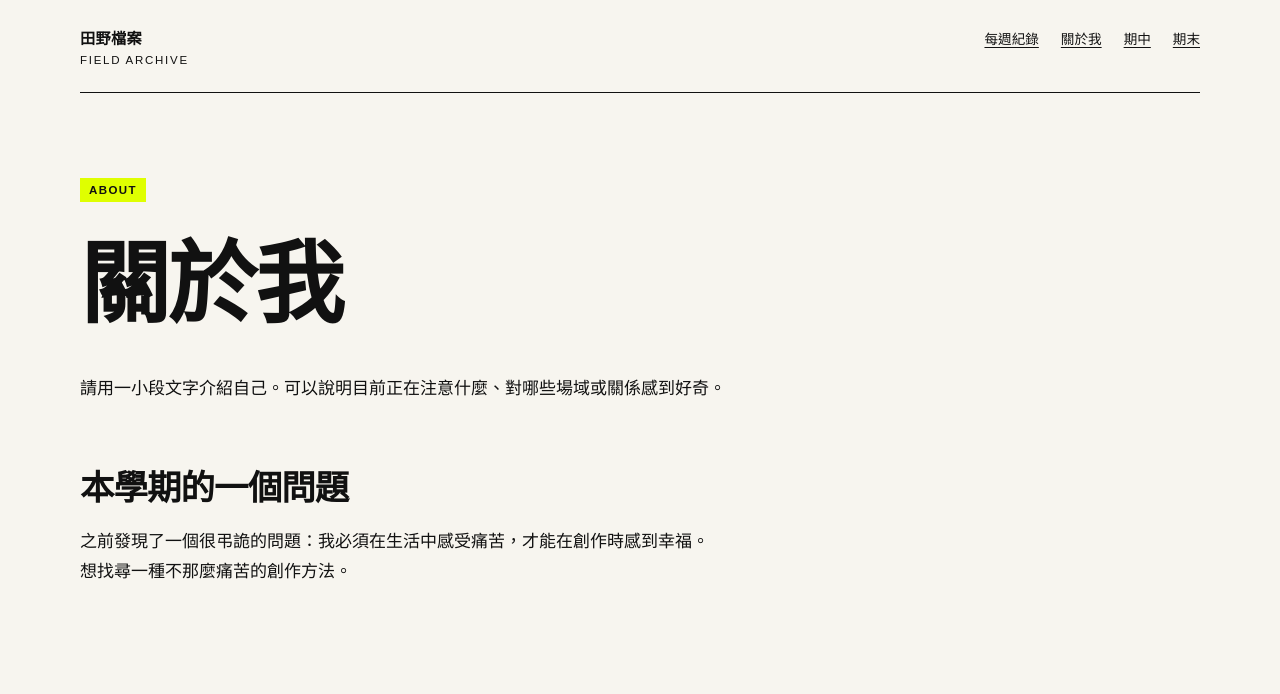
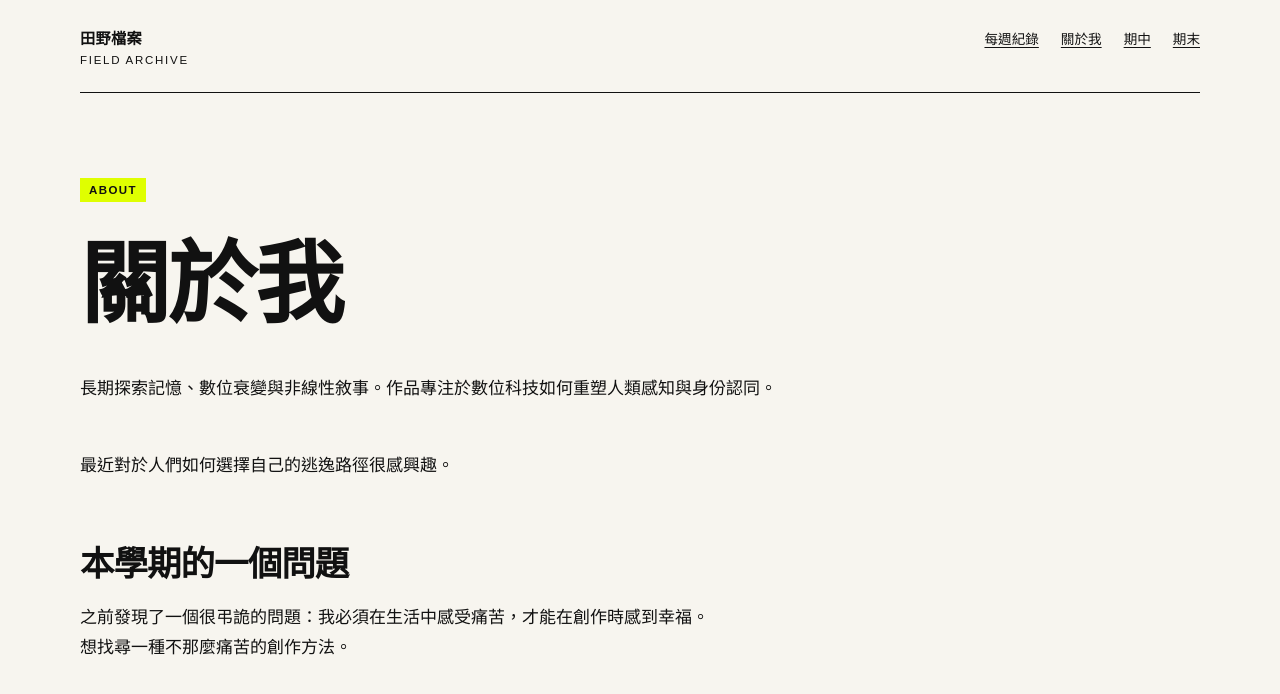
Before and after one commit to irisalco/fieldworkarchive, a Jekyll site: the page built from about.md, in a window 1280 px wide. Shown: the top 694 px of the page. Built offline with Jekyll 4.4.1, drawn with Linux system fonts in a browser that asks for light colours.

Commit message:
Update about.md

```diff
--- a/about.md
+++ b/about.md
@@ -7,7 +7,10 @@ permalink: /about/
 
 # 關於我
 
-請用一小段文字介紹自己。可以說明目前正在注意什麼、對哪些場域或關係感到好奇。
+
+長期探索記憶、數位衰變與非線性敘事。作品專注於數位科技如何重塑人類感知與身份認同。
+
+<br>最近對於人們如何選擇自己的逃逸路徑很感興趣。
 
 ## 本學期的一個問題
 
```
